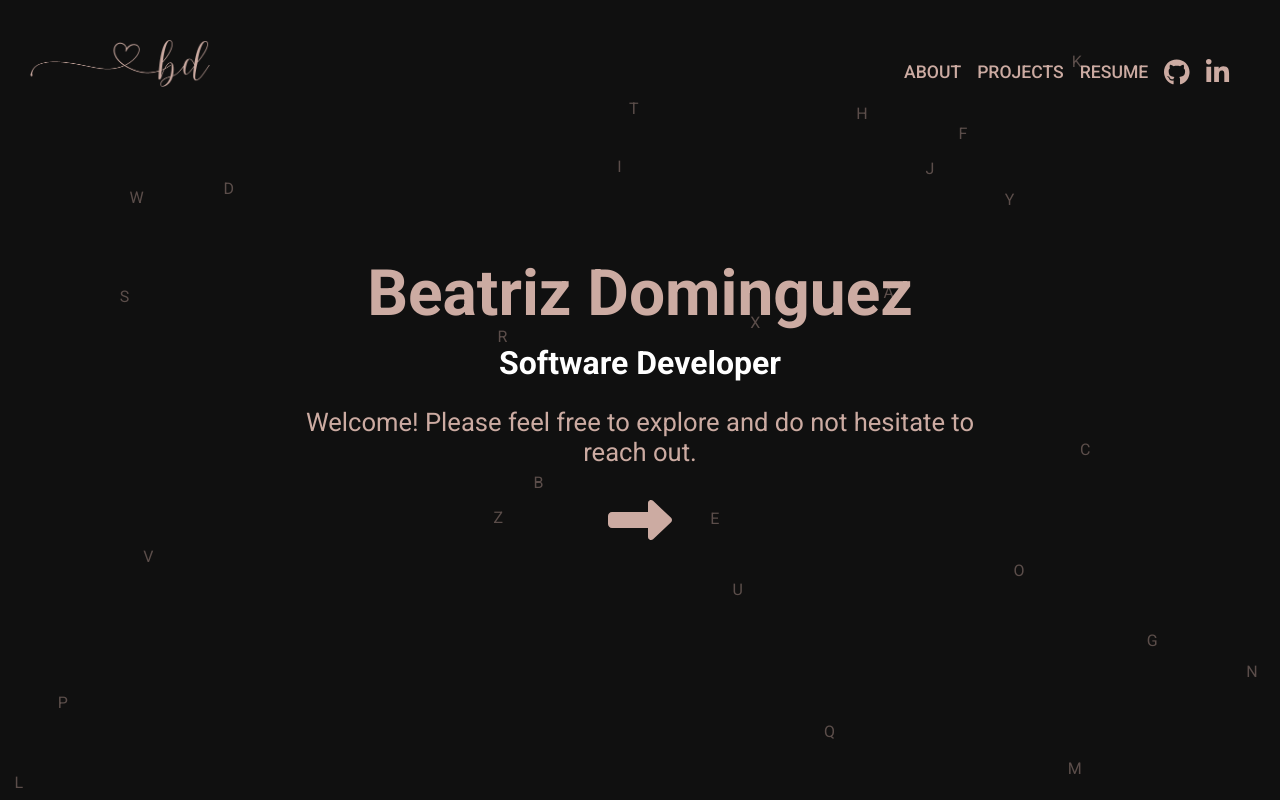
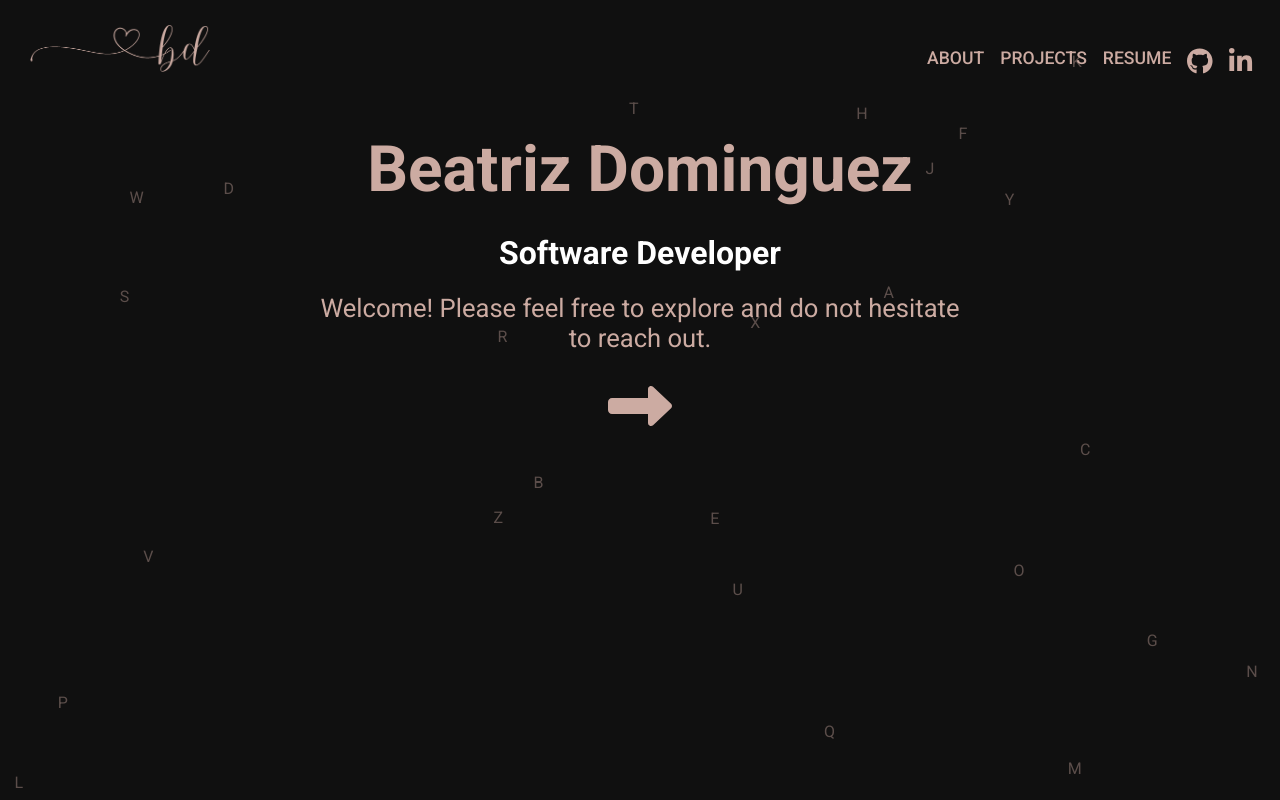
Before and after one commit to bdomingu/betty-portfolio, a Next.js app: page / in a window 1280 px wide. Built offline with nearby package versions, Linux system fonts and the light colour scheme.

Commit message:
fixed nav

```diff
--- a/components/AlphabetSoup.module.css
+++ b/components/AlphabetSoup.module.css
@@ -36,43 +36,43 @@
 .name{
   font-family: 'Roboto', sans-serif;
   color: #CCABA2;
-  position: absolute;
+  display: flex;
+  justify-content: center;
+  align-items: center;
   font-size: 2em;
-  top: 30%;
-  left: 50%;
-  transform: translate(-50%, -50%);
+  text-align: center;
+  margin-top: 50px;
+  margin-bottom: 5px;
 }
 
 .title {
   font-family: 'Roboto', sans-serif;
   color: #fff;
-  position: absolute;
+  display: flex;
+  justify-content: center;
+  align-items: center;
   font-size: 1em;
-  top: 42%;
-  left: 50%;
-  width: 50%;
-  transform: translate(-50%, -50%);
+  text-align: center;
+  margin-bottom: 20px;
 }
 
 .welcome {
   font-family: 'Roboto', sans-serif;
   font-weight: 400;
   color: #CCABA2;
-  position: absolute;
+  display: flex;
+  justify-content: center;
+  align-items: center;
   font-size: .8em;
-  top: 52%;
-  left: 50%;
-  width: 55%;
-  transform: translate(-50%, -50%);
+  text-align: center;
+
 }
 
 .button {
   background: none;
-  position: absolute;
-  top: 65%;
-  left: 50%;
-  transform: translate(-50%, -50%);
-  max-width: 200px;
+  display: flex;
+  justify-content: center;
+  align-items: center;
   font-size: 2em;
   cursor: pointer;
   color: #CCABA2;
@@ -84,27 +84,7 @@
 
 
 @media only screen and (max-width:900px) {
-  .name{
-    top: 20%;
-  }
 
 
-  .title{
-    top: 36%;
-    width: 85%;
-  }
-
-  .welcome {
-    top: 48%;
-    width: 80%;
-  }
-
-  .button {
-    top: 60%;
-  }
-
-  .socials{
-    padding-top: 400px;
-  }
 
 }
--- a/components/NavBar.module.css
+++ b/components/NavBar.module.css
@@ -9,10 +9,14 @@
   margin-left: auto;
 }
 
+.nav {
+  padding-top: 40px;
+}
+
 .hamburgerIcon {
   color: #CCABA2;
-  margin-left: -30px;
-  margin-top: -300%;
+  margin-left: -40px;
+  margin-top: 10px;
   height: 3px;
   max-width: 100%;
 }
@@ -40,12 +44,13 @@
 }
 
 .menuListActive {
-  display: block;
+  display:block;
+
 
 }
 
 .logoContainer {
-  margin-top:40px;
+  margin-top: -15px;
   margin-left: 30px;
   max-width: 100%;
 }
@@ -117,7 +122,10 @@
   transform:scaleX(1);
 }
 
-
+.flex {
+  display: flex;
+  justify-content: space-between;
+}
 
 
 
@@ -129,19 +137,15 @@
 
   .menuList {
     display: flex;
-    justify-content: space-between;
+    justify-content:left;
   }
 
   .navContainer {
     margin:0;
     padding:0;
     display:flex;
-    position: relative;
     flex-direction: row;
-    top:-50px;
-    left:70%;
-    align-items: center;
-    padding-top: 10px;
+    padding-right: 20px;
 
   }
 
--- a/components/NavBar.tsx
+++ b/components/NavBar.tsx
@@ -22,16 +22,7 @@ export default function NavBar() {
 
     return (
       <nav className={styles.nav}>
-        <div className={styles.logoContainer}>
-          <Link href="/">
-            <Image
-            src={'/images/initials.png'}
-            alt='Logo'
-            width={180}
-            height={47}
-            />
-            </Link>
-        </div>
+
 
         <button className={styles.menuButton} onClick={handleClick}>
           {showMenu ? (
@@ -45,8 +36,19 @@ export default function NavBar() {
           )}
 
         </button>
+        <div className={styles.flex}>
+        <div className={styles.logoContainer}>
+          <Link href="/">
+            <Image
+            src={'/images/initials.png'}
+            alt='Logo'
+            width={180}
+            height={47}
+            />
+            </Link>
+        </div>
+        <ul className={showMenu ? styles.menuListActive : styles.menuList}>
 
-        <ul className={showMenu ? styles.menuListActive : styles.menuList}>
         <div className={styles.navContainer}>
           <li><Link href="/about">About</Link></li>
           <li><Link href="/projects">Projects</Link></li>
@@ -61,7 +63,7 @@ export default function NavBar() {
       </div>
         </ul>
 
-
+      </div>
 
       </nav>
     );
```
